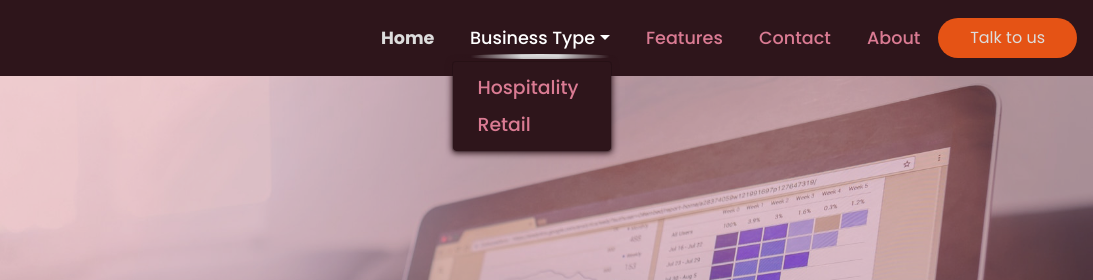
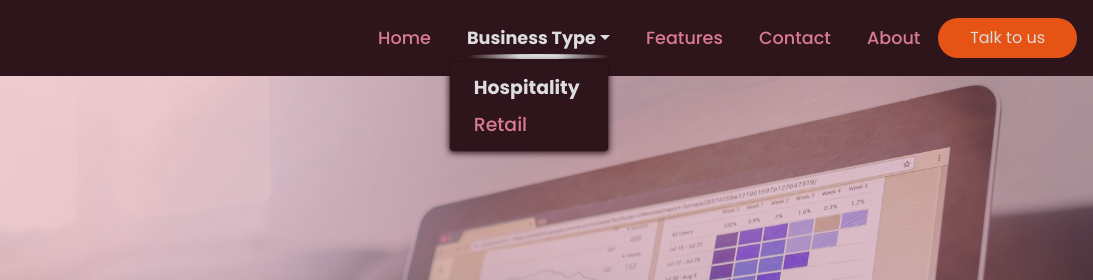
Before and after one commit to Mr-Smyth/Touch-AI, a plain HTML site: page hospitality.html in a window 1280 px wide. Both pictures are taken after a click on the button "Business Type". Shown: the top 280 px of the page, 187-1280 px from the left. Drawn offline with nearby package versions, Linux system fonts and the light colour scheme.

Commit message:
Updated links on hospitality page to make hospitality current

```diff
--- a/assets/css/style.css
+++ b/assets/css/style.css
@@ -197,10 +197,13 @@ p {
 
 
 /* STYLING FOR - ACTIVE NAVBAR LINK */
-.navbar-dark .navbar-nav .active>.nav-link {
+.navbar-dark .navbar-nav .active>.nav-link,
+.dropdown-item.active {
+    background-color: #2e151b;
     font-weight: 700;
     color: #ddd;
 }
+
 
 /* STYLING FOR - CREATE SMOOTH TRANSITION OF COLOR WHEN LINKS ARE IN HOVERED STATE - CREDIT CODE TO CODE INSTITUTE MODULE */
 .navbar-dark .navbar-nav .nav-link:hover {
--- a/hospitality.html
+++ b/hospitality.html
@@ -11,7 +11,7 @@
     <script src="https://kit.fontawesome.com/574ac543a9.js" crossorigin="anonymous"></script>
     <link rel="stylesheet" href="https://cdnjs.cloudflare.com/ajax/libs/hover.css/2.3.1/css/hover-min.css">
     <link rel="stylesheet" href="assets/css/style.css" type="text/css">
-    <title>Touch AI</title>
+    <title>Hospitality - Touch AI</title>
 </head>
 
 <body>
@@ -38,15 +38,15 @@
             <!-- NAVBAR LINKS -->
             <div class="collapse navbar-collapse" id="navbarSupportedContent">
                 <ul class="navbar-nav ml-auto">
-                    <li class="nav-item active">
-                        <a class="nav-link" href="index.html">Home<span class="sr-only">(current)</span></a>
+                    <li class="nav-item">
+                        <a class="nav-link" href="index.html">Home</a>
                     </li>
-                    <li class="nav-item dropdown">
+                    <li class="nav-item dropdown active">
                         <a class="nav-link dropdown-toggle hvr-underline-from-center" href="#" id="navbarDropdown"
                             role="button" data-toggle="dropdown" aria-haspopup="true" aria-expanded="false">
                             Business Type</a>
                         <div class="dropdown-menu" aria-labelledby="navbarDropdown">
-                            <a class="dropdown-item" href="hospitality.html">Hospitality</a>
+                            <a class="dropdown-item active" href="hospitality.html">Hospitality<span class="sr-only">(current)</span></a>
                             <a class="dropdown-item" href="retail.html">Retail</a>
                         </div>
                     </li>
```
